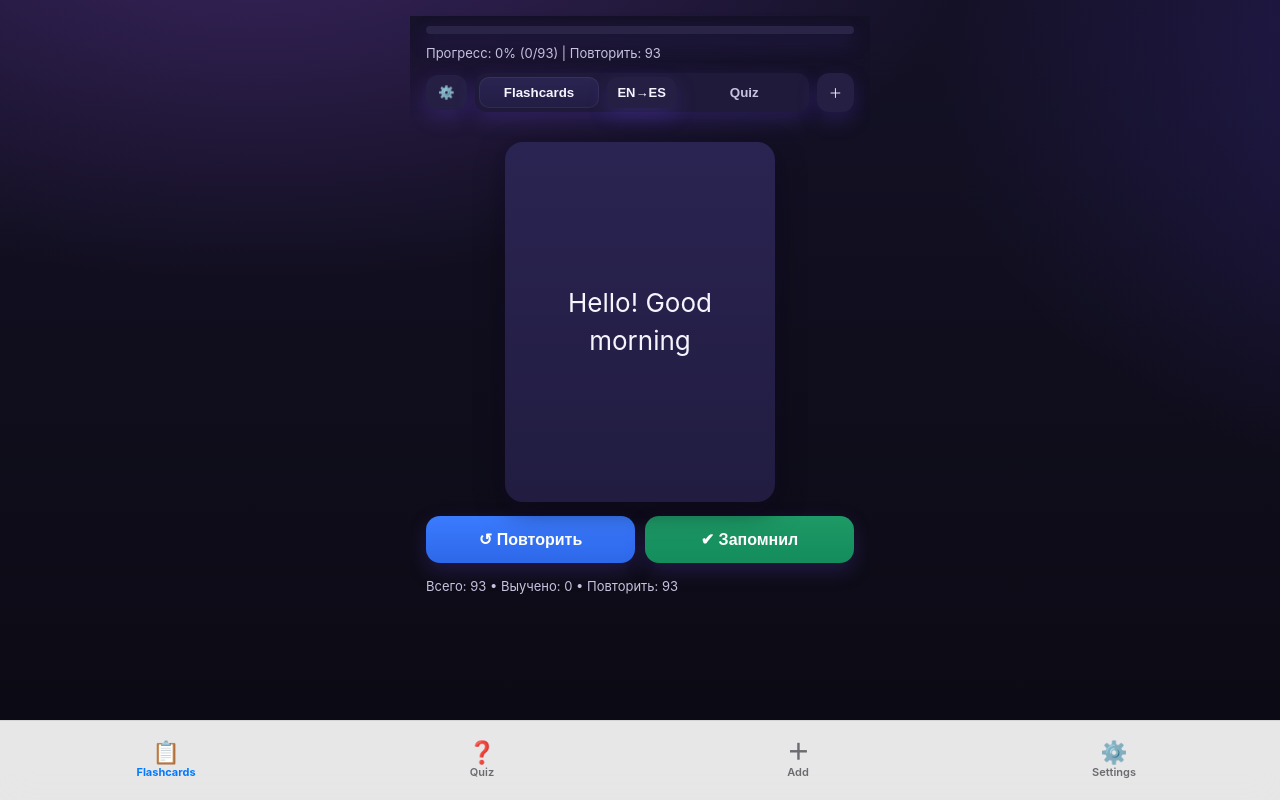
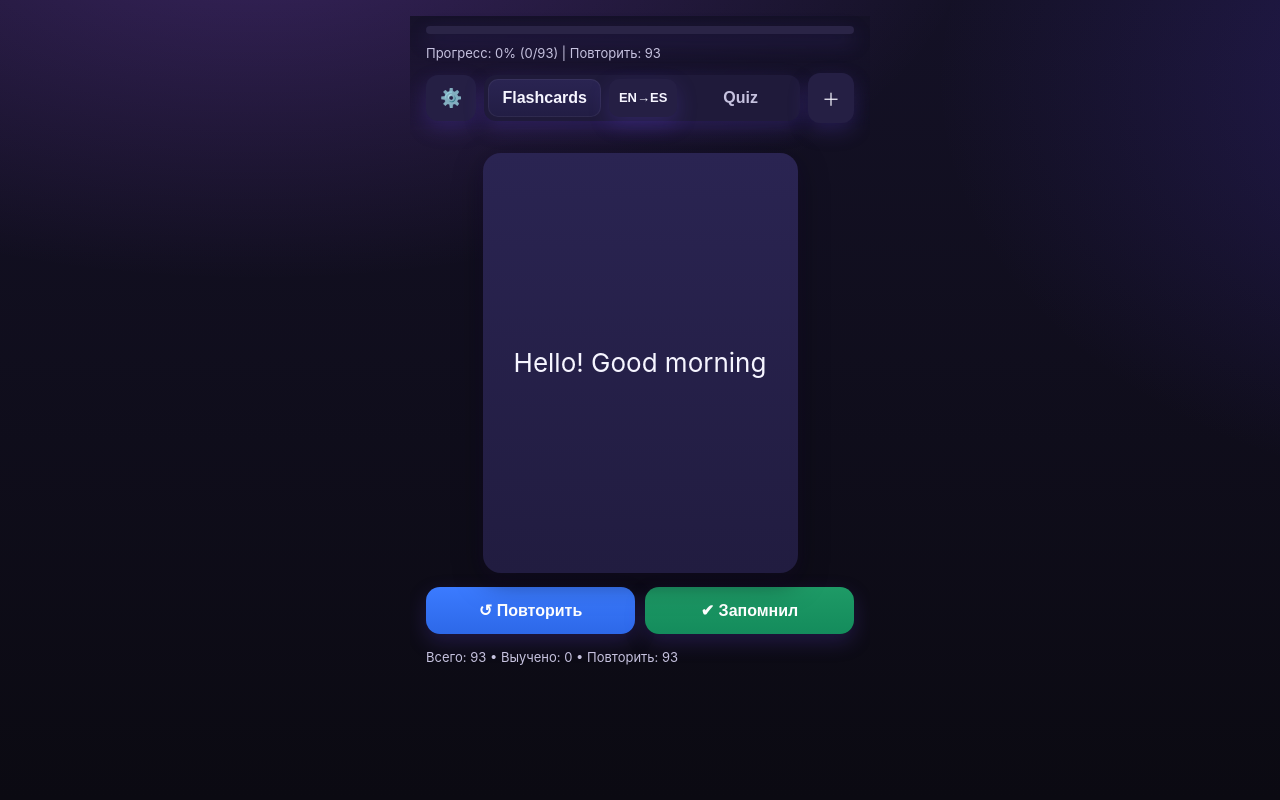
Before and after one commit to Agamagic/my-app, a plain HTML site: page index.html in a window 1280 px wide. Drawn offline with Linux system fonts and the light colour scheme.

Commit message:
Update index.html

```diff
--- a/index.html
+++ b/index.html
@@ -40,7 +40,7 @@
 .wrap{
   max-width:460px;
   margin:0 auto;
-  padding:16px 16px calc(env(safe-area-inset-bottom) + var(--nav-h) + 20px);
+ padding:16px 16px calc(env(safe-area-inset-bottom) + 20px);
   min-height:100dvh;            /* вместо костылей с .app-root */
   display:flex;
   flex-direction:column;
@@ -52,13 +52,22 @@
   .bar>span{display:block;height:100%;width:0;background:linear-gradient(90deg,var(--grad1),var(--grad2));transition:width .3s var(--ease)}
   .meta{font-size:13px;color:var(--muted);display:flex;gap:8px;flex-wrap:wrap}
   .tabs{display:grid;grid-template-columns:auto 1fr auto;align-items:center;margin-top:10px;gap:8px}
-  .iconbtn{appearance:none;border:none;background:#251f44;color:var(--text);padding:10px 12px;border-radius:12px;box-shadow:var(--shadow-soft);cursor:pointer;transition:transform .15s var(--ease), opacity .15s var(--ease)}
+  .iconbtn{
+  appearance:none;border:none;background:#251f44;color:var(--text);
+  padding:12px 14px;          /* ↑ больше зона тапа */
+  border-radius:12px;box-shadow:var(--shadow-soft);
+  font-size:18px;             /* ↑ сами глифы крупнее */
+  cursor:pointer;transition:transform .15s var(--ease), opacity .15s var(--ease)
+}
   .iconbtn:active{transform:scale(.95)}
   .tabbar{display:flex;background:#1f1a3a;border-radius:12px;padding:4px;gap:4px;box-shadow:var(--shadow-soft)}
   .tabbar button{flex:1;appearance:none;border:none;background:transparent;color:var(--muted);padding:10px 14px;border-radius:10px;cursor:pointer;font-weight:600;transition:background .2s var(--ease), color .2s var(--ease)}
   .tabbar button.active{background:linear-gradient(180deg,#2a2452,#221d44);color:var(--text);box-shadow:inset 0 0 0 1px rgba(255,255,255,.06)}
   /* Табы — чуть компактнее по паддингам */
-.tabbar .tab{ padding:8px 12px; }
+.tabbar .tab{
+  padding:10px 14px;  /* немного больше зона тапа */
+  font-size:16px;     /* ↑ было без явного размера (мельчало на телефоне) */
+}
 .tabbar .dirbtn{
   flex:0 0 auto;
   padding:6px 10px;
@@ -83,7 +92,15 @@
 .tabbar .dirbtn:active{ transform:scale(.95) }
 
   .cardwrap{margin-top:14px}
-  .card3d{position:relative;height:min(64vh,360px);aspect-ratio:3/4;margin:0 auto;border-radius:var(--radius);perspective:1200px;overflow:visible}
+  .card3d{
+  position:relative;
+  height:min(70vh,420px);   /* ↑ было min(64vh,360px) */
+  aspect-ratio:3/4;
+  margin:0 auto;
+  border-radius:var(--radius);
+  perspective:1200px;
+  overflow:visible
+}
   .card{position:absolute;inset:0;border-radius:var(--radius);transform-style:preserve-3d;transition:transform .6s var(--ease)}
   .face{position:absolute;inset:0;display:flex;align-items:center;justify-content:center;font-size:clamp(20px,4.8vw,26px);padding:18px;text-align:center;border-radius:var(--radius);background:linear-gradient(180deg,var(--cardGrad1,#2a2452),var(--cardGrad2,#211c40));box-shadow:var(--shadow);backface-visibility:hidden}
   .back{transform:rotateY(180deg)}
@@ -241,81 +258,7 @@ html{ background: var(--bg1, #0b0a12); }
 
 
 
-/* --- Bottom Nav (App Store style) --- */
-:root{
-  /* можно оставить твое значение, но для iPhone с подписью так смотрится ближе к iOS */
-  --nav-h: 80px;
-}
 
-.bottom-nav{
-  position: fixed; left: 0; right: 0; bottom: 0;
-
-  /* бар занимает и свою высоту, и safe-area — фон прячется под home-indicator */
-  height: calc(var(--nav-h) + env(safe-area-inset-bottom));
-  box-sizing: border-box;
-
-  /* внутренний отступ оставляем только для safe-area, без дополнительного «воздуха» */
-  padding: 0 8px env(safe-area-inset-bottom);
-
-  /* фон/блюр как у iOS таб-бара */
-  background: rgba(20,20,24,.82);
-  backdrop-filter: saturate(1.2) blur(18px);
-  -webkit-backdrop-filter: saturate(1.2) blur(18px);
-  border-top: .5px solid rgba(255,255,255,.18);
-
-  display: flex;
-  align-items: center;          /* центруем контент по вертикали самой полосы */
-  justify-content: space-around;
-  z-index: 1000;
-}
-
-
-/* сами кнопки — как в App Store: иконка сверху, подпись снизу, без фона */
-.bottom-nav .nav-btn{
-  appearance: none;
-  border: 0;
-  background: transparent;
-  flex: 1 1 0;                   /* равные сегменты */
-  min-width: 0;
-
-  display: flex;
-  flex-direction: column;
-  align-items: center;
-  justify-content: center;       /* ← жёсткое центрирование по бару */
-  gap: 3px;
-
-  color: #B2B6C8;                /* серый как в iOS */
-  font: 600 11px/1.2 -apple-system, BlinkMacSystemFont, "Segoe UI", Roboto, Inter, Arial;
-  padding: 0;                     /* без внутренних отступов */
-  margin: 0;
-  user-select: none;
-  -webkit-tap-highlight-color: transparent;
-  transition: color .18s var(--ease);
-}
-
-.bottom-nav .nav-btn .ico{
-  font-size: 22px;               /* размер иконки как в App Store */
-  line-height: 1;
-}
-
-/* активная вкладка — фирменный iOS Blue + жирная подпись */
-.bottom-nav .nav-btn.active{
-  color: #0A84FF;                /* iOS Blue */
-  font-weight: 700;
-}
-
-/* без «подскакивания» при тапе */
-.bottom-nav .nav-btn:active{ transform: none; }
-
-/* Светлая тема (если вдруг включишь) — как в App Store светлый бар */
-@media (prefers-color-scheme: light){
-  .bottom-nav{
-    background: rgba(255,255,255,.9);
-    border-top: .5px solid rgba(0,0,0,.08);
-  }
-  .bottom-nav .nav-btn{ color: #6B6B70; }
-  .bottom-nav .nav-btn.active{ color: #007AFF; }
-}
 
 </style>
 </head>
@@ -612,30 +555,6 @@ const elBtnDir=$('#btnDirection'), btnToggleList=$('#btnToggleList');
   const autoTranslate=$('#autoTranslate'), btnTranslate=$('#btnTranslate'), trStatus=$('#trStatus');
   const bgPalette=$('#bgPalette'), cardPalette=$('#cardPalette');
 
-  // Нижняя навигация
-const navFlash = $('#navFlash');
-const navQuiz = $('#navQuiz');
-const navAdd = $('#navAdd');
-const navSettings = $('#navSettings');
-
-function setActiveNav(){
-if (!navFlash || !navQuiz) return;
-  const isFlash = state.tab === 'flash';
-  const isQuiz = state.tab === 'quiz';
-  navFlash.classList.toggle('active', isFlash);
-  navQuiz.classList.toggle('active', isQuiz);
-  // две остальные (Add/Settings) подсветку не держат постоянно
-}
-setActiveNav();
-
-navFlash?.addEventListener('click', ()=>{ switchTab('flash'); setActiveNav(); });
-navQuiz?.addEventListener('click',  ()=>{ switchTab('quiz');  setActiveNav(); });
-navAdd?.addEventListener('click',   ()=>{ dlgAdd.showModal(); });
-navSettings?.addEventListener('click', ()=>{ dlgSettings.showModal(); });
-
-// чтобы нижняя панель тоже обновлялась при клике по верхним табам:
-tabFlash.addEventListener('click', ()=>{ switchTab('flash'); setActiveNav(); });
-tabQuiz.addEventListener('click',  ()=>{ switchTab('quiz');  setActiveNav(); });
 
   /** ---------- App ---------- */
   function uid(){ return Math.random().toString(36).slice(2) + Date.now().toString(36); }
```
